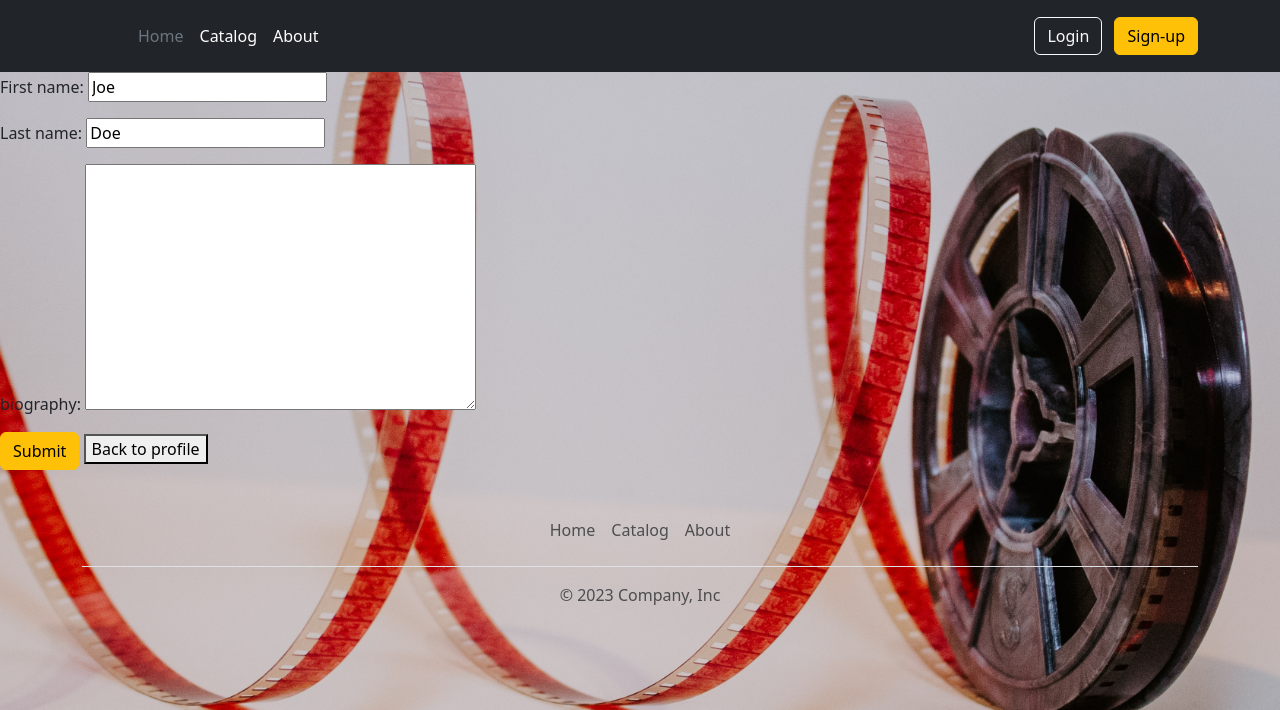
After one commit to alDv0rnik/Movies, a Django app: page /profile/dash/update_profile in a window 1280 px wide. The commit adds this page. Shown: the top 710 px of the page. Run offline with Django 4.2, Linux system fonts and the light colour scheme.

Commit message:
Resolved classwork

```diff
--- a/config/urls.py
+++ b/config/urls.py
@@ -10,6 +10,7 @@ urlpatterns = [
     path('admin/', admin.site.urls),
     path('', catalog_views.index, name='home'),
     path('catalog/', include('catalog.urls')),
+    path('profile/', include('profiles.urls')),
     path('login/', profile_views.login_user, name='login'),
     path('logout/', profile_views.logout_user, name='logout'),
     path('register/', profile_views.register_user, name='register')
--- a/profiles/forms.py
+++ b/profiles/forms.py
@@ -1,5 +1,6 @@
 from django.contrib.auth.forms import UserCreationForm
 from django.contrib.auth.models import User
+from django import forms
 
 
 class CreateUserForm(UserCreationForm):
@@ -7,3 +8,9 @@ class CreateUserForm(UserCreationForm):
     class Meta:
         model = User
         fields = ["username", "email", "password1", "password2"]
+
+
+class UpdateProfileForm(forms.Form):
+    first_name = forms.CharField(label="First name", max_length=50, initial="Joe")
+    last_name = forms.CharField(label="Last name", max_length=50, initial="Doe")
+    bio = forms.CharField(label="biography", widget=forms.Textarea)
--- /dev/null
+++ b/profiles/templates/profile_update.html
@@ -0,0 +1,11 @@
+{% extends 'base.html' %}
+
+{% block content %}
+<form class="" action="{% url 'user_update_page' %}" method="POST">
+  {% csrf_token %}
+  {{ form.as_p }}
+  <button type="submit" class="btn btn-warning">Submit</button>
+  <button type="button" onclick="window.location.href={% url 'user_page' %}" class="class=btn btn-outline-light me-2">Back to profile</button>
+</form>
+
+{% endblock %}
--- /dev/null
+++ b/profiles/urls.py
@@ -0,0 +1,8 @@
+from django.urls import path
+from profiles import views
+
+
+urlpatterns = [
+    path('dash', views.show_user_page, name='user_page'),
+    path('dash/update_profile', views.update_profile, name='user_update_page'),
+]
--- a/profiles/views.py
+++ b/profiles/views.py
@@ -1,12 +1,13 @@
 import logging
 from .decorators import unauthenticated_user
-from .forms import CreateUserForm
+from .forms import CreateUserForm, UpdateProfileForm
 
 from django.shortcuts import render, redirect
 from django.contrib.auth import authenticate, login, logout
 from django.contrib.auth.models import User
 from django.contrib import messages
 
+from .models import Profile
 
 logger = logging.getLogger('movie_logger')
 
@@ -51,3 +52,32 @@ def register_user(request):
 def logout_user(request):
     logout(request)
     return redirect("home")
+
+
+def show_user_page(request):
+    profile_ = Profile.objects.filter(user__pk=request.user.pk).first()
+    context = {
+        "profile": profile_
+    }
+
+    return render(request, 'profile.html', context=context)
+
+
+def update_profile(request):
+    form = UpdateProfileForm()
+    if request.method == "POST":
+        form = UpdateProfileForm(request.POST)
+        if form.is_valid():
+            data = form.cleaned_data
+            profile_ = Profile.objects.filter(user__pk=request.user.pk).first()
+            profile_.first_name = data["first_name"]
+            profile_.last_name = data["last_name"]
+            profile_.bio = data["bio"]
+            profile_.save()
+            messages.success(request, "Profile was updated for " + str(request.user))
+            logger.info("Profile was updated for " + str(request.user))
+            #
+    context = {
+        "form": form
+    }
+    return render(request, "profile_update.html", context=context)
--- a/templates/base.html
+++ b/templates/base.html
@@ -48,7 +48,7 @@
                                  class="rounded-circle">
                         </a>
                         <ul class="dropdown-menu text-small" style="">
-                            <li><a class="dropdown-item" href="#">Profile</a></li>
+                            <li><a class="dropdown-item" href="{% url 'user_page' %}">Profile</a></li>
                             <li><a class="dropdown-item" href="{% url 'favourite_list' %}">My movies</a></li>
                             <li>
                                 <hr class="dropdown-divider">
```
Also changed, not shown: profiles/templates/profile.html (+5 -5 lines).
